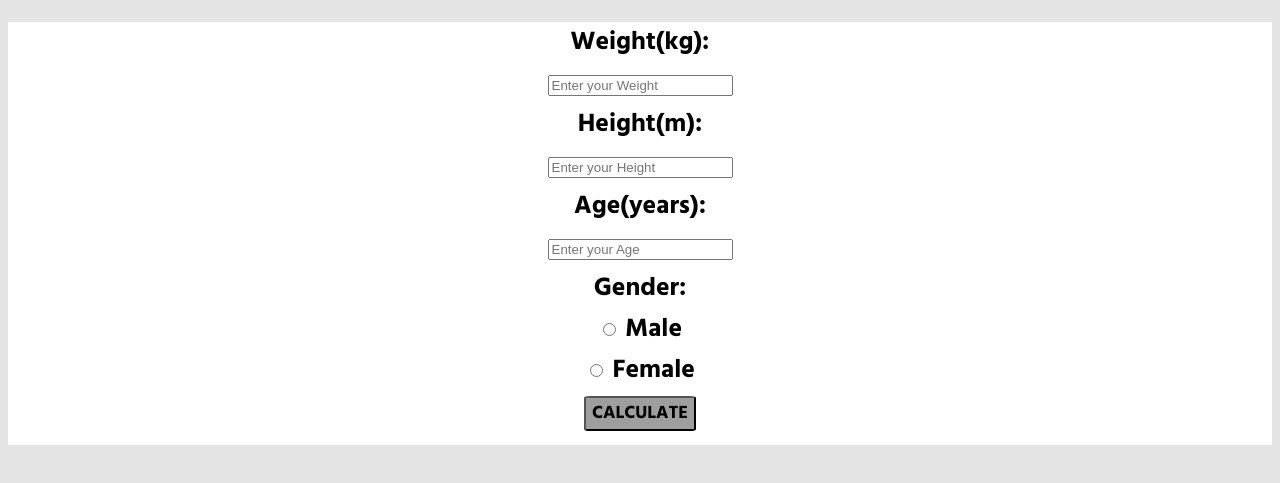
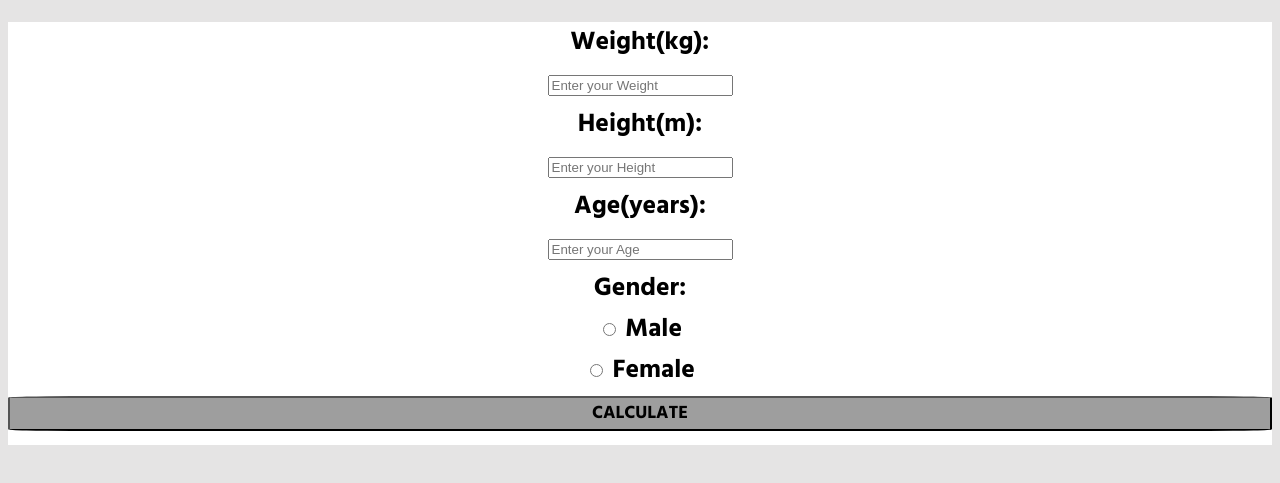
Before and after one commit to dinithrathnayaka23/fit-gauge3.github.io, a plain HTML site: page pages/calculator.html in a window 1280 px wide. Shown: the part 91-574 px from the top of the page. Drawn offline with Linux system fonts and the light colour scheme.

Commit message:
calculator.html

```diff
--- a/pages/calculator.html
+++ b/pages/calculator.html
@@ -35,7 +35,7 @@
 
         .geeth{
             height:100%;
-            width:auto%;
+            width:100%;
             border-radius:5% ;
             font-family: hind;
             font-weight: bold;
```
